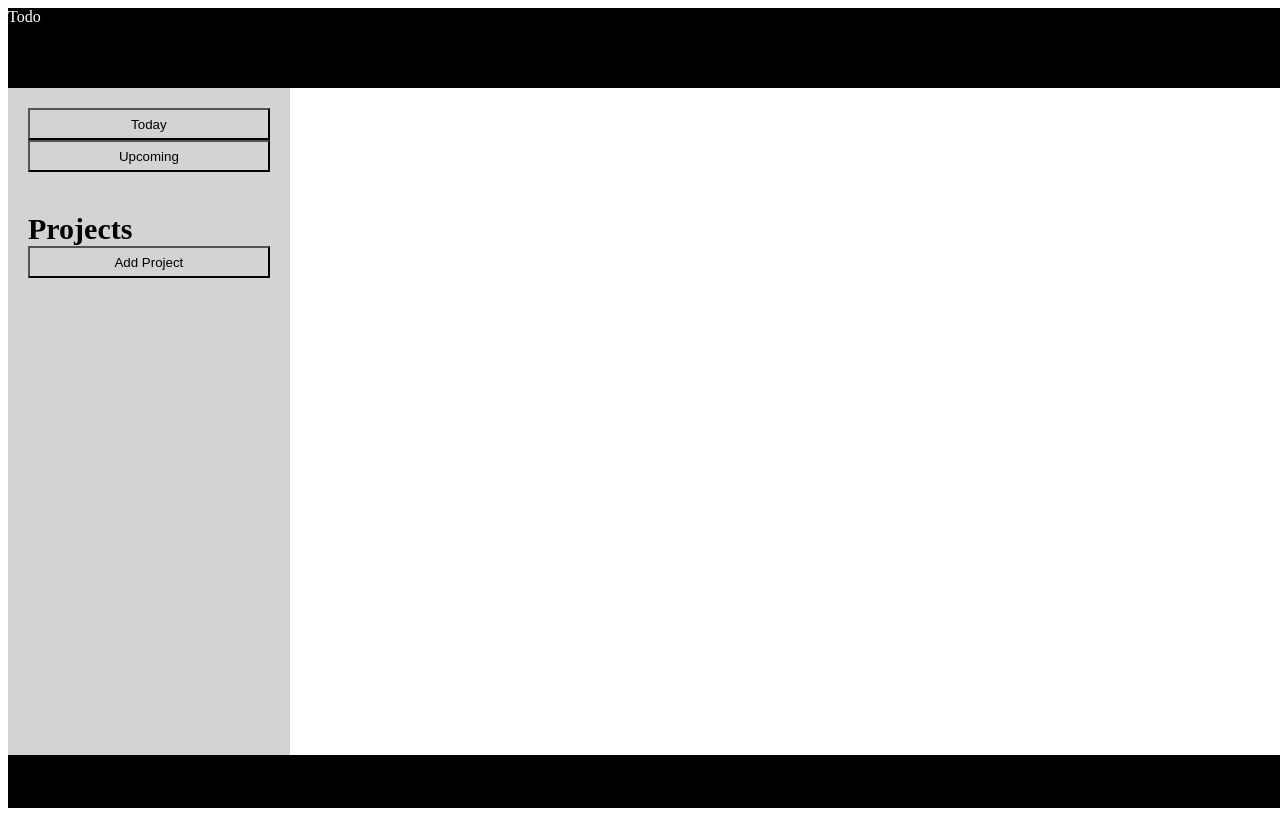
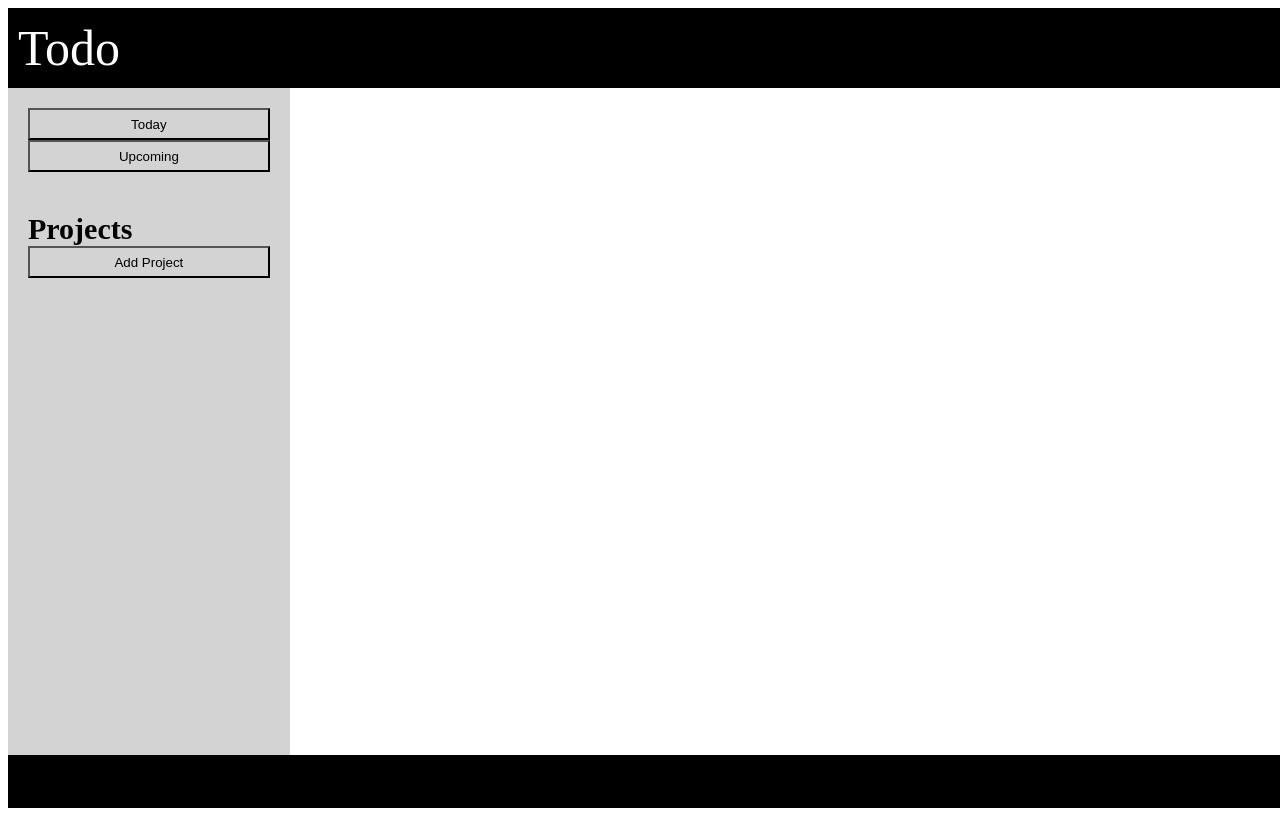
Before and after one commit to RobertBostrom4/Todo, a website built with webpack: page src/index.html in a window 1280 px wide. Built offline with nearby package versions, Linux system fonts and the light colour scheme.

Commit message:
Setup alignment and sizing for the main-header

```diff
--- a/src/style.css
+++ b/src/style.css
@@ -15,12 +15,15 @@ body {
     display: flex;
 }
 
-header {
+.main-header {
     height: 12%;
     width: 100%;
     display: flex;
     background-color: black;
     color: white;
+    align-items: center;
+    font-size: 50px;
+    padding-left: 10px;
 }
 
 footer {
@@ -58,6 +61,7 @@ nav {
 
 .section-2 {
     display: flex;
+    justify-content: space-around;
     width: 100%;
     height: 100%;
 }
```
Also changed, not shown: dist/main.js.
